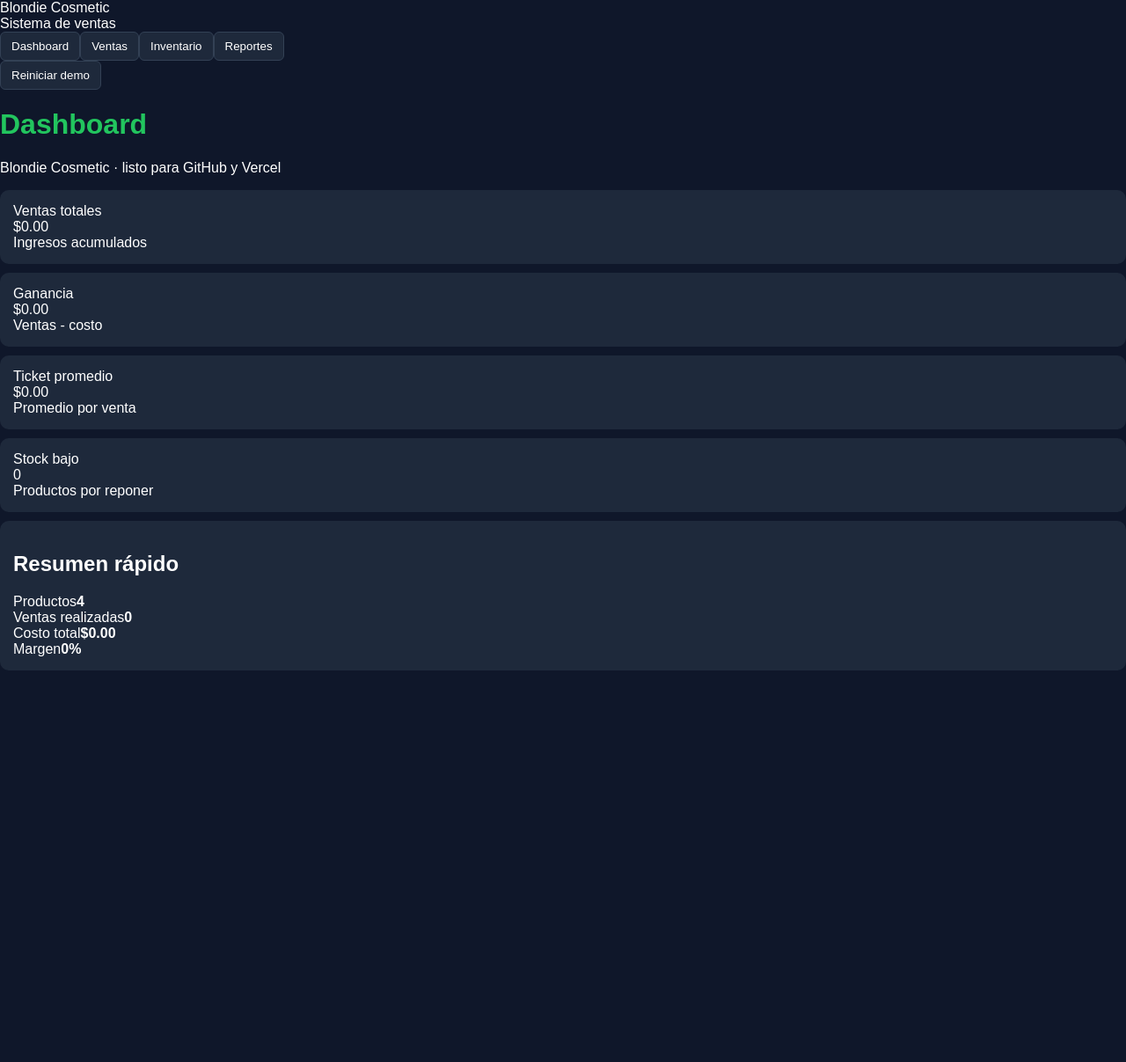
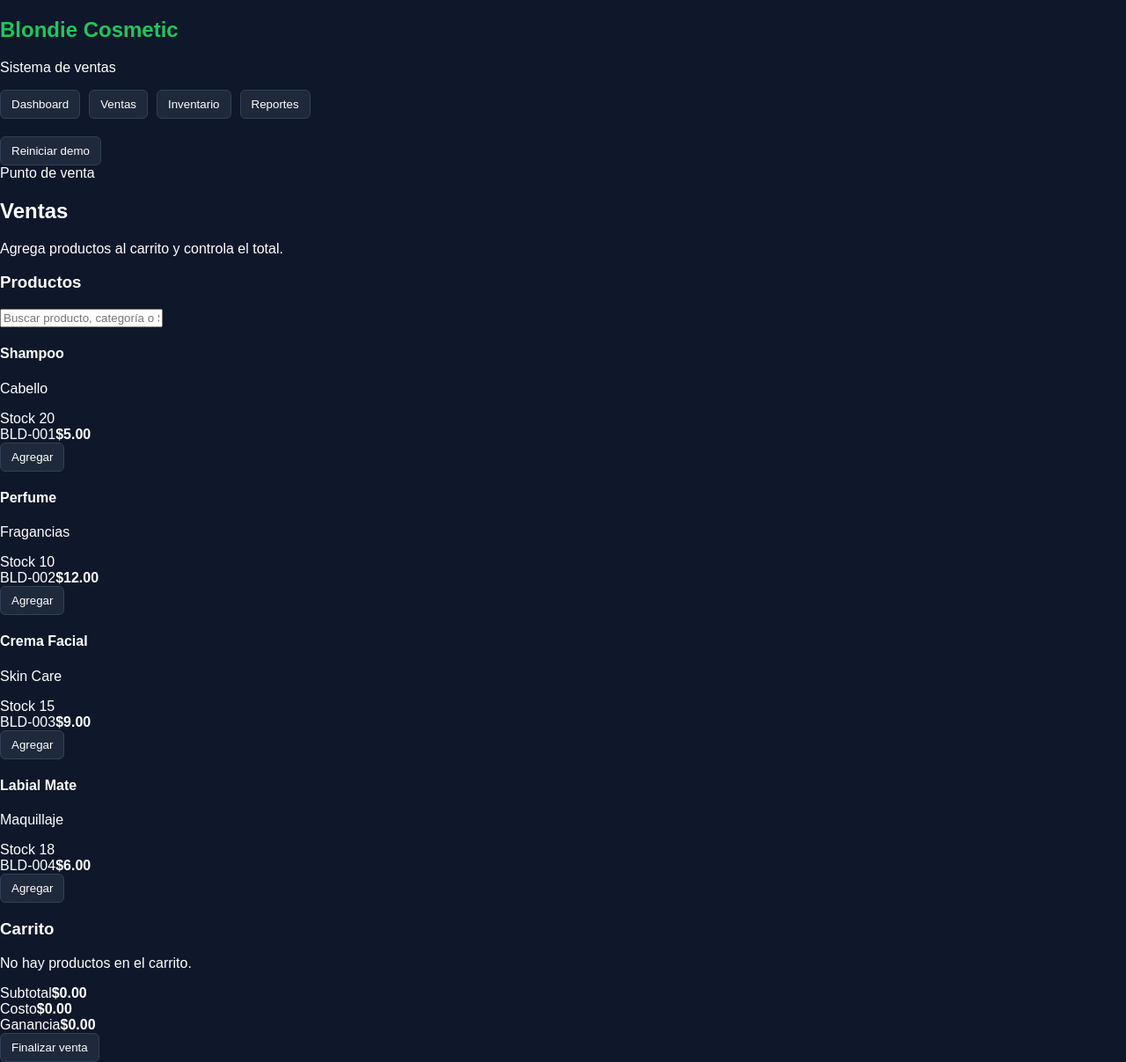
Before and after one commit to fran09fuentes-bot/Blondie-cosmetic, a React (Vite) app: page / in a window 1280 px wide. Shown: the whole page at 88% size. Before the commit the page ends 800 px from the top, so only its background shows below. Built offline with nearby package versions, Linux system fonts and the light colour scheme.

Commit message:
Update App.jsx

```diff
--- a/src/App.jsx
+++ b/src/App.jsx
@@ -1,241 +1,241 @@
-import { useEffect, useMemo, useState } from 'react'
+import { useMemo, useState } from 'react'
+import './styles.css'
 
-const STORAGE_KEY = 'blondie_cosmetic_data_v1'
-
-const seedProducts = [
-  { id: 1, name: 'Shampoo', category: 'Cabello', price: 5, cost: 3, stock: 20, sku: 'BLD-001' },
-  { id: 2, name: 'Perfume', category: 'Fragancias', price: 12, cost: 7, stock: 10, sku: 'BLD-002' },
-  { id: 3, name: 'Crema Facial', category: 'Skin Care', price: 9, cost: 5, stock: 15, sku: 'BLD-003' },
-  { id: 4, name: 'Labial Mate', category: 'Maquillaje', price: 6, cost: 3.5, stock: 18, sku: 'BLD-004' },
+const initialProducts = [
+  { id: 1, name: 'Shampoo', category: 'Cabello', sku: 'BLD-001', price: 5, stock: 20 },
+  { id: 2, name: 'Perfume', category: 'Fragancias', sku: 'BLD-002', price: 12, stock: 10 },
+  { id: 3, name: 'Crema Facial', category: 'Skin Care', sku: 'BLD-003', price: 9, stock: 15 },
+  { id: 4, name: 'Labial Mate', category: 'Maquillaje', sku: 'BLD-004', price: 6, stock: 18 },
 ]
 
-const seedSales = []
-
 function money(value) {
-  return new Intl.NumberFormat('es-SV', { style: 'currency', currency: 'USD' }).format(Number(value || 0))
-}
-
-function loadData() {
-  try {
-    const raw = localStorage.getItem(STORAGE_KEY)
-    return raw ? JSON.parse(raw) : null
-  } catch {
-    return null
-  }
-}
-
-function saveData(data) {
-  localStorage.setItem(STORAGE_KEY, JSON.stringify(data))
-}
-
-function StatCard({ title, value, subtext }) {
-  return (
-    <div className="card stat-card">
-      <div className="stat-title">{title}</div>
-      <div className="stat-value">{value}</div>
-      <div className="stat-subtext">{subtext}</div>
-    </div>
-  )
-}
-
-function TabButton({ active, children, onClick }) {
-  return (
-    <button className={`tab-button ${active ? 'active' : ''}`} onClick={onClick}>
-      {children}
-    </button>
-  )
+  return new Intl.NumberFormat('es-SV', {
+    style: 'currency',
+    currency: 'USD',
+  }).format(value)
 }
 
 export default function App() {
-  const [activeTab, setActiveTab] = useState('dashboard')
-  const [products, setProducts] = useState(seedProducts)
-  const [sales, setSales] = useState(seedSales)
+  const [tab, setTab] = useState('ventas')
+  const [search, setSearch] = useState('')
   const [cart, setCart] = useState([])
-  const [query, setQuery] = useState('')
-  const [newProduct, setNewProduct] = useState({ name: '', category: '', price: '', cost: '', stock: '', sku: '' })
 
-  useEffect(() => {
-    const saved = loadData()
-    if (saved) {
-      setProducts(saved.products || seedProducts)
-      setSales(saved.sales || seedSales)
-    }
-  }, [])
-
-  useEffect(() => {
-    saveData({ products, sales })
-  }, [products, sales])
+  const products = initialProducts
 
   const filteredProducts = useMemo(() => {
-    const q = query.toLowerCase()
+    const q = search.toLowerCase().trim()
+    if (!q) return products
     return products.filter(
       (p) =>
         p.name.toLowerCase().includes(q) ||
         p.category.toLowerCase().includes(q) ||
-        p.sku.toLowerCase().includes(q),
+        p.sku.toLowerCase().includes(q)
     )
-  }, [products, query])
-
-  const totalSales = sales.reduce((sum, sale) => sum + sale.total, 0)
-  const totalCost = sales.reduce((sum, sale) => sum + sale.cost, 0)
-  const totalProfit = totalSales - totalCost
-  const avgTicket = sales.length ? totalSales / sales.length : 0
-  const lowStock = products.filter((p) => p.stock <= 5).length
+  }, [search, products])
 
   const addToCart = (product) => {
-    if (product.stock <= 0) return
-
     setCart((prev) => {
       const existing = prev.find((item) => item.id === product.id)
+
       if (existing) {
         if (existing.qty >= product.stock) return prev
-        return prev.map((item) => (item.id === product.id ? { ...item, qty: item.qty + 1 } : item))
+        return prev.map((item) =>
+          item.id === product.id ? { ...item, qty: item.qty + 1 } : item
+        )
       }
+
       return [...prev, { ...product, qty: 1 }]
     })
   }
 
-  const updateCartQty = (id, nextQty) => {
-    const product = products.find((item) => item.id === id)
-    if (!product) return
-    if (nextQty <= 0) {
-      setCart((prev) => prev.filter((item) => item.id !== id))
-      return
+  const decreaseQty = (id) => {
+    setCart((prev) =>
+      prev
+        .map((item) =>
+          item.id === id ? { ...item, qty: item.qty - 1 } : item
+        )
+        .filter((item) => item.qty > 0)
+    )
   }
-    const safeQty = Math.min(nextQty, product.stock)
-    setCart((prev) => prev.map((item) => (item.id === id ? { ...item, qty: safeQty } : item)))
+
+  const increaseQty = (id) => {
+    setCart((prev) =>
+      prev.map((item) => {
+        if (item.id !== id) return item
+        if (item.qty >= item.stock) return item
+        return { ...item, qty: item.qty + 1 }
+      })
+    )
   }
 
   const removeFromCart = (id) => {
     setCart((prev) => prev.filter((item) => item.id !== id))
   }
 
-  const cartTotal = cart.reduce((sum, item) => sum + item.qty * item.price, 0)
-  const cartCost = cart.reduce((sum, item) => sum + item.qty * item.cost, 0)
-  const cartProfit = cartTotal - cartCost
-
-  const completeSale = () => {
-    if (!cart.length) return
-
-    const newSale = {
-      id: Date.now(),
-      date: new Date().toLocaleString(),
-      total: cartTotal,
-      cost: cartCost,
-      items: cart.map((item) => ({ name: item.name, qty: item.qty, price: item.price })),
+  const resetDemo = () => {
+    setCart([])
+    setSearch('')
+    setTab('dashboard')
   }
 
-    setSales((prev) => [newSale, ...prev])
-    setProducts((prev) =>
-      prev.map((product) => {
-        const sold = cart.find((item) => item.id === product.id)
-        return sold ? { ...product, stock: product.stock - sold.qty } : product
-      }),
-    )
-    setCart([])
-    setActiveTab('reportes')
-  }
+  const subtotal = cart.reduce((acc, item) => acc + item.price * item.qty, 0)
+  const cost = cart.reduce((acc, item) => acc + item.qty * (item.price * 0.55), 0)
+  const profit = subtotal - cost
+  const stockLow = products.filter((p) => p.stock <= 10).length
 
-  const addProduct = () => {
-    if (!newProduct.name || !newProduct.category || !newProduct.price || !newProduct.cost || !newProduct.stock) return
-
-    const product = {
-      id: Date.now(),
-      name: newProduct.name,
-      category: newProduct.category,
-      price: Number(newProduct.price),
-      cost: Number(newProduct.cost),
-      stock: Number(newProduct.stock),
-      sku: newProduct.sku || `BLD-${String(Date.now()).slice(-4)}`,
-    }
-
-    setProducts((prev) => [product, ...prev])
-    setNewProduct({ name: '', category: '', price: '', cost: '', stock: '', sku: '' })
-  }
-
-  const resetAll = () => {
-    setProducts(seedProducts)
-    setSales(seedSales)
-    setCart([])
-    localStorage.removeItem(STORAGE_KEY)
-  }
+  const totalProducts = products.length
+  const totalSales = 0
+  const averageTicket = 0
+  const margin = subtotal > 0 ? ((profit / subtotal) * 100).toFixed(0) : 0
 
   return (
     <div className="app-shell">
       <aside className="sidebar">
-        <div>
-          <div className="brand">Blondie Cosmetic</div>
-          <div className="brand-subtitle">Sistema de ventas</div>
+        <div className="brand-block">
+          <h1>Blondie Cosmetic</h1>
+          <p>Sistema de ventas</p>
         </div>
 
-        <div className="nav-group">
-          <TabButton active={activeTab === 'dashboard'} onClick={() => setActiveTab('dashboard')}>
+        <nav className="sidebar-nav">
+          <button
+            className={tab === 'dashboard' ? 'nav-btn active' : 'nav-btn'}
+            onClick={() => setTab('dashboard')}
+          >
             Dashboard
-          </TabButton>
-          <TabButton active={activeTab === 'ventas'} onClick={() => setActiveTab('ventas')}>
+          </button>
+
+          <button
+            className={tab === 'ventas' ? 'nav-btn active' : 'nav-btn'}
+            onClick={() => setTab('ventas')}
+          >
             Ventas
-          </TabButton>
-          <TabButton active={activeTab === 'inventario'} onClick={() => setActiveTab('inventario')}>
+          </button>
+
+          <button
+            className={tab === 'inventario' ? 'nav-btn active' : 'nav-btn'}
+            onClick={() => setTab('inventario')}
+          >
             Inventario
-          </TabButton>
-          <TabButton active={activeTab === 'reportes'} onClick={() => setActiveTab('reportes')}>
+          </button>
+
+          <button
+            className={tab === 'reportes' ? 'nav-btn active' : 'nav-btn'}
+            onClick={() => setTab('reportes')}
+          >
             Reportes
-          </TabButton>
-        </div>
+          </button>
+        </nav>
 
-        <button className="secondary-button" onClick={resetAll}>
+        <button className="reset-btn" onClick={resetDemo}>
           Reiniciar demo
         </button>
       </aside>
 
       <main className="main-content">
-        <header className="page-header">
+        {tab === 'dashboard' && (
+          <section>
+            <div className="page-header">
               <div>
-            <h1>{activeTab.charAt(0).toUpperCase() + activeTab.slice(1)}</h1>
+                <span className="eyebrow">Resumen general</span>
+                <h2>Dashboard</h2>
                 <p>Blondie Cosmetic · listo para GitHub y Vercel</p>
               </div>
-        </header>
-
-        {activeTab === 'dashboard' && (
-          <section className="content-grid">
-            <div className="stats-grid">
-              <StatCard title="Ventas totales" value={money(totalSales)} subtext="Ingresos acumulados" />
-              <StatCard title="Ganancia" value={money(totalProfit)} subtext="Ventas - costo" />
-              <StatCard title="Ticket promedio" value={money(avgTicket)} subtext="Promedio por venta" />
-              <StatCard title="Stock bajo" value={String(lowStock)} subtext="Productos por reponer" />
             </div>
 
-            <div className="card dashboard-panel">
-              <h2>Resumen rápido</h2>
-              <div className="summary-row"><span>Productos</span><strong>{products.length}</strong></div>
-              <div className="summary-row"><span>Ventas realizadas</span><strong>{sales.length}</strong></div>
-              <div className="summary-row"><span>Costo total</span><strong>{money(totalCost)}</strong></div>
-              <div className="summary-row"><span>Margen</span><strong>{totalSales ? `${((totalProfit / totalSales) * 100).toFixed(1)}%` : '0%'}</strong></div>
+            <div className="stats-grid">
+              <div className="stat-card">
+                <span>Ventas totales</span>
+                <strong>{money(subtotal)}</strong>
+                <small>Ingresos acumulados</small>
+              </div>
+
+              <div className="stat-card">
+                <span>Ganancia</span>
+                <strong>{money(profit)}</strong>
+                <small>Ventas - costo</small>
+              </div>
+
+              <div className="stat-card">
+                <span>Ticket promedio</span>
+                <strong>{money(averageTicket)}</strong>
+                <small>Promedio por venta</small>
+              </div>
+
+              <div className="stat-card">
+                <span>Stock bajo</span>
+                <strong>{stockLow}</strong>
+                <small>Productos por reponer</small>
+              </div>
+            </div>
+
+            <div className="panel">
+              <h3>Resumen rápido</h3>
+              <div className="summary-grid">
+                <div className="summary-item">
+                  <span>Productos</span>
+                  <strong>{totalProducts}</strong>
+                </div>
+                <div className="summary-item">
+                  <span>Ventas realizadas</span>
+                  <strong>{totalSales}</strong>
+                </div>
+                <div className="summary-item">
+                  <span>Costo total</span>
+                  <strong>{money(cost)}</strong>
+                </div>
+                <div className="summary-item">
+                  <span>Margen</span>
+                  <strong>{margin}%</strong>
+                </div>
+              </div>
             </div>
           </section>
         )}
 
-        {activeTab === 'ventas' && (
-          <section className="sales-layout">
-            <div className="card">
-              <div className="section-title-row">
-                <h2>Productos</h2>
+        {tab === 'ventas' && (
+          <section>
+            <div className="page-header">
+              <div>
+                <span className="eyebrow">Punto de venta</span>
+                <h2>Ventas</h2>
+                <p>Agrega productos al carrito y controla el total.</p>
+              </div>
+            </div>
+
+            <div className="sales-layout">
+              <div className="panel">
+                <div className="panel-header">
+                  <h3>Productos</h3>
+                </div>
+
                 <input
-                  className="app-input"
+                  className="search-input"
+                  type="text"
                   placeholder="Buscar producto, categoría o SKU"
-                  value={query}
-                  onChange={(e) => setQuery(e.target.value)}
+                  value={search}
+                  onChange={(e) => setSearch(e.target.value)}
                 />
+
+                <div className="product-grid">
+                  {filteredProducts.map((product) => (
+                    <div className="product-card" key={product.id}>
+                      <div className="product-top">
+                        <div>
+                          <h4>{product.name}</h4>
+                          <p>{product.category}</p>
                         </div>
-              <div className="product-list">
-                {filteredProducts.map((product) => (
-                  <div className="product-item" key={product.id}>
-                    <div>
-                      <div className="product-name">{product.name}</div>
-                      <div className="product-meta">{product.category} · {product.sku}</div>
-                      <div className="product-meta">Precio {money(product.price)} · Stock {product.stock}</div>
+                        <span className="stock-badge">Stock {product.stock}</span>
                       </div>
-                    <button className="primary-button" onClick={() => addToCart(product)}>
+
+                      <div className="product-meta">
+                        <span>{product.sku}</span>
+                        <strong>{money(product.price)}</strong>
+                      </div>
+
+                      <button
+                        className="primary-btn"
+                        onClick={() => addToCart(product)}
+                      >
                         Agregar
                       </button>
                     </div>
@@ -243,63 +243,95 @@ export default function App() {
                 </div>
               </div>
 
-            <div className="card">
-              <h2>Carrito</h2>
+              <div className="panel cart-panel">
+                <div className="panel-header">
+                  <h3>Carrito</h3>
+                </div>
+
+                {cart.length === 0 ? (
+                  <p className="empty-text">No hay productos en el carrito.</p>
+                ) : (
                   <div className="cart-list">
-                {cart.length === 0 && <div className="empty-text">No hay productos en el carrito.</div>}
                     {cart.map((item) => (
                       <div className="cart-item" key={item.id}>
-                    <div>
-                      <div className="product-name">{item.name}</div>
-                      <div className="product-meta">{money(item.price)} c/u</div>
+                        <div className="cart-info">
+                          <strong>{item.name}</strong>
+                          <span>{money(item.price)} c/u</span>
                         </div>
+
                         <div className="cart-actions">
-                      <button className="qty-button" onClick={() => updateCartQty(item.id, item.qty - 1)}>-</button>
-                      <span>{item.qty}</span>
-                      <button className="qty-button" onClick={() => updateCartQty(item.id, item.qty + 1)}>+</button>
-                      <button className="danger-button" onClick={() => removeFromCart(item.id)}>Quitar</button>
+                          <button className="qty-btn" onClick={() => decreaseQty(item.id)}>
+                            -
+                          </button>
+                          <span className="qty">{item.qty}</span>
+                          <button className="qty-btn" onClick={() => increaseQty(item.id)}>
+                            +
+                          </button>
                         </div>
+
+                        <div className="cart-total">{money(item.price * item.qty)}</div>
+
+                        <button
+                          className="remove-btn"
+                          onClick={() => removeFromCart(item.id)}
+                        >
+                          Quitar
+                        </button>
                       </div>
                     ))}
                   </div>
+                )}
 
-              <div className="totals-box">
-                <div className="summary-row"><span>Subtotal</span><strong>{money(cartTotal)}</strong></div>
-                <div className="summary-row"><span>Costo</span><strong>{money(cartCost)}</strong></div>
-                <div className="summary-row"><span>Ganancia</span><strong>{money(cartProfit)}</strong></div>
+                <div className="cart-summary">
+                  <div>
+                    <span>Subtotal</span>
+                    <strong>{money(subtotal)}</strong>
+                  </div>
+                  <div>
+                    <span>Costo</span>
+                    <strong>{money(cost)}</strong>
+                  </div>
+                  <div>
+                    <span>Ganancia</span>
+                    <strong>{money(profit)}</strong>
+                  </div>
                 </div>
 
-              <button className="success-button" onClick={completeSale} disabled={!cart.length}>
-                Finalizar venta
-              </button>
+                <button className="checkout-btn">Finalizar venta</button>
+              </div>
             </div>
           </section>
         )}
 
-        {activeTab === 'inventario' && (
-          <section className="inventory-layout">
-            <div className="card">
-              <h2>Inventario actual</h2>
+        {tab === 'inventario' && (
+          <section>
+            <div className="page-header">
+              <div>
+                <span className="eyebrow">Control de productos</span>
+                <h2>Inventario</h2>
+                <p>Consulta existencias y precios de cada producto.</p>
+              </div>
+            </div>
+
+            <div className="panel">
               <div className="table-wrap">
-                <table className="app-table">
+                <table>
                   <thead>
                     <tr>
-                      <th>SKU</th>
                       <th>Producto</th>
                       <th>Categoría</th>
+                      <th>SKU</th>
                       <th>Precio</th>
-                      <th>Costo</th>
                       <th>Stock</th>
                     </tr>
                   </thead>
                   <tbody>
                     {products.map((product) => (
                       <tr key={product.id}>
-                        <td>{product.sku}</td>
                         <td>{product.name}</td>
                         <td>{product.category}</td>
+                        <td>{product.sku}</td>
                         <td>{money(product.price)}</td>
-                        <td>{money(product.cost)}</td>
                         <td>{product.stock}</td>
                       </tr>
                     ))}
@@ -307,51 +339,43 @@ export default function App() {
                 </table>
               </div>
             </div>
-
-            <div className="card form-card">
-              <h2>Nuevo producto</h2>
-              <input className="app-input" placeholder="Nombre" value={newProduct.name} onChange={(e) => setNewProduct({ ...newProduct, name: e.target.value })} />
-              <input className="app-input" placeholder="Categoría" value={newProduct.category} onChange={(e) => setNewProduct({ ...newProduct, category: e.target.value })} />
-              <input className="app-input" placeholder="SKU (opcional)" value={newProduct.sku} onChange={(e) => setNewProduct({ ...newProduct, sku: e.target.value })} />
-              <input className="app-input" type="number" placeholder="Precio" value={newProduct.price} onChange={(e) => setNewProduct({ ...newProduct, price: e.target.value })} />
-              <input className="app-input" type="number" placeholder="Costo" value={newProduct.cost} onChange={(e) => setNewProduct({ ...newProduct, cost: e.target.value })} />
-              <input className="app-input" type="number" placeholder="Stock" value={newProduct.stock} onChange={(e) => setNewProduct({ ...newProduct, stock: e.target.value })} />
-              <button className="primary-button" onClick={addProduct}>Guardar producto</button>
-            </div>
           </section>
         )}
 
-        {activeTab === 'reportes' && (
-          <section className="card">
-            <h2>Historial de ventas</h2>
-            <div className="table-wrap">
-              <table className="app-table">
-                <thead>
-                  <tr>
-                    <th>ID</th>
-                    <th>Fecha</th>
-                    <th>Total</th>
-                    <th>Costo</th>
-                    <th>Ganancia</th>
-                  </tr>
-                </thead>
-                <tbody>
-                  {sales.map((sale) => (
-                    <tr key={sale.id}>
-                      <td>#{sale.id}</td>
-                      <td>{sale.date}</td>
-                      <td>{money(sale.total)}</td>
-                      <td>{money(sale.cost)}</td>
-                      <td>{money(sale.total - sale.cost)}</td>
-                    </tr>
-                  ))}
-                  {sales.length === 0 && (
-                    <tr>
-                      <td colSpan="5" className="empty-cell">Aún no hay ventas registradas.</td>
-                    </tr>
-                  )}
-                </tbody>
-              </table>
+        {tab === 'reportes' && (
+          <section>
+            <div className="page-header">
+              <div>
+                <span className="eyebrow">Vista gerencial</span>
+                <h2>Reportes</h2>
+                <p>Resumen simple de la demo actual.</p>
+              </div>
+            </div>
+
+            <div className="stats-grid">
+              <div className="stat-card">
+                <span>Productos en carrito</span>
+                <strong>{cart.length}</strong>
+                <small>Artículos diferentes</small>
+              </div>
+
+              <div className="stat-card">
+                <span>Total actual</span>
+                <strong>{money(subtotal)}</strong>
+                <small>Venta en curso</small>
+              </div>
+
+              <div className="stat-card">
+                <span>Ganancia estimada</span>
+                <strong>{money(profit)}</strong>
+                <small>Con costo simulado</small>
+              </div>
+
+              <div className="stat-card">
+                <span>Margen</span>
+                <strong>{margin}%</strong>
+                <small>Rentabilidad</small>
+              </div>
             </div>
           </section>
         )}
```
Lines whose indentation alone changed are shown as unchanged.
